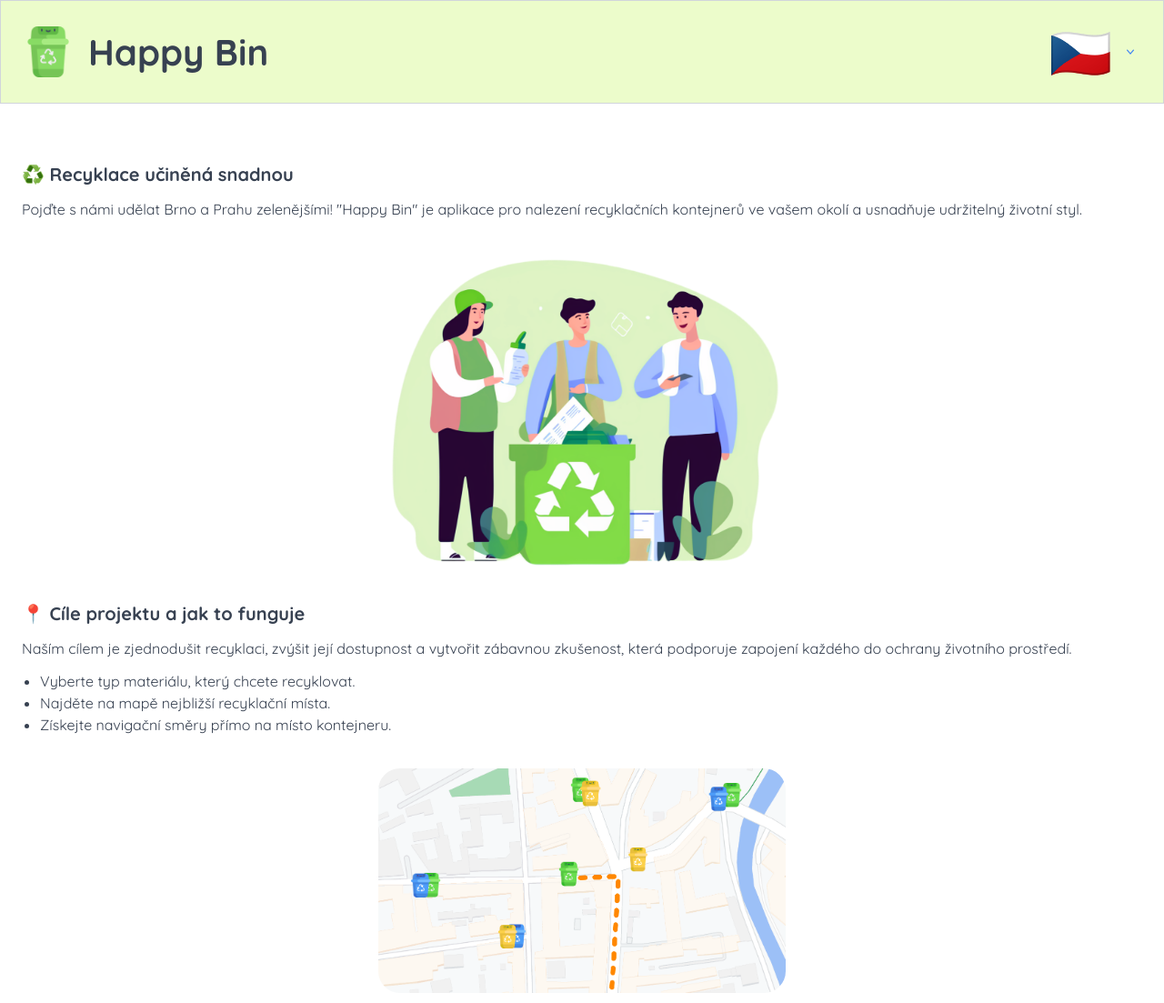
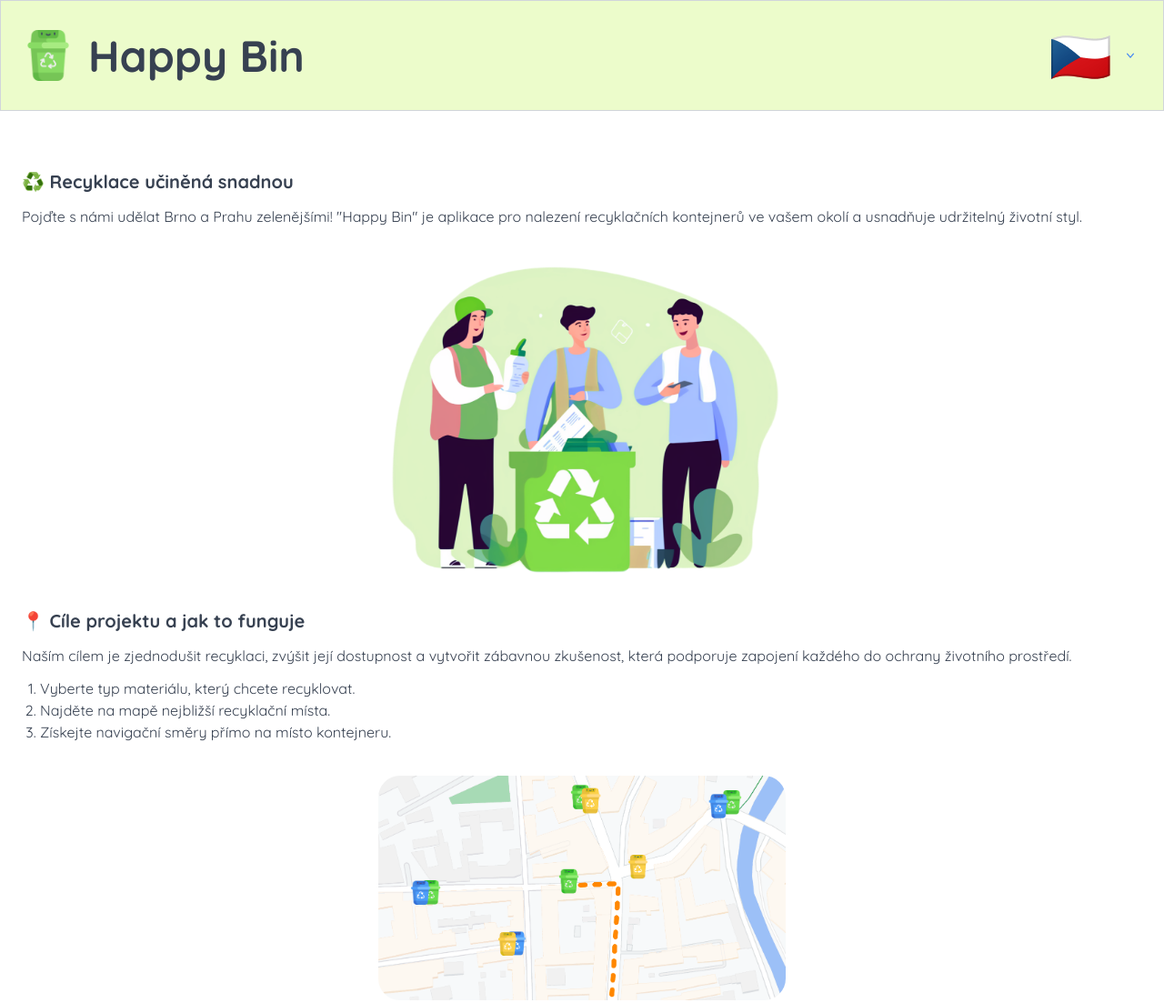
Before and after one commit to hadamove/happybin-web, a website: page index.html in a window 1280 px wide. Shown: the top 1103 px of the page at 91% size. Drawn offline with Linux system fonts and the light colour scheme.

Commit message:
Make the list ordered

```diff
--- a/index.html
+++ b/index.html
@@ -24,7 +24,7 @@
       <a href="./index.html" class="flex items-center">
         <img src="./src/img/bin.png" alt="Ikona Happy Bin"
              class="h-10 w-10 md:h-14 md:w-14 mr-4 transition-transform duration-200 hover:scale-110">
-        <h1 data-i18n="header.brand" class="text-[2.5rem] md:text-[2.5rem] font-bold">Happy Bin</h1>
+        <h1 data-i18n="header.brand" class="text-[rem] md:text-[3rem] font-bold">Happy Bin</h1>
       </a>
 
       <!-- Desktop language selector (component) -->
@@ -63,7 +63,7 @@
       <h2 data-i18n="home.section1.title" class="text-xl font-bold mb-3">📍 Cíle projektu a jak to funguje</h2>
       <p data-i18n="home.section1.p" class="mb-3">Naším cílem je zjednodušit recyklaci, zvýšit její dostupnost a vytvořit zábavnou
         zkušenost, která podporuje zapojení každého do ochrany životního prostředí.</p>
-      <ul data-i18n="home.section1.list" class="list-disc pl-5 mb-3"></ul>
+      <ol data-i18n="home.section1.list" class="list-decimal pl-5 mb-3"></ol>
     </section>
     <img src="src/img/demo.png" alt="Ikona Happy Bin"
          class="mx-auto mb-10 max-w-md h-auto rounded-3xl w-full">
```
Also changed, not shown: src/css/style.out.css.
